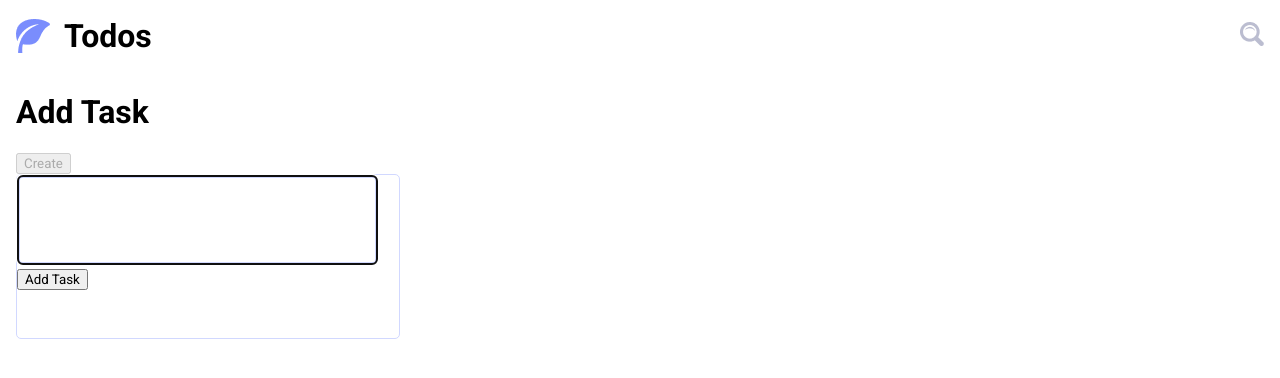
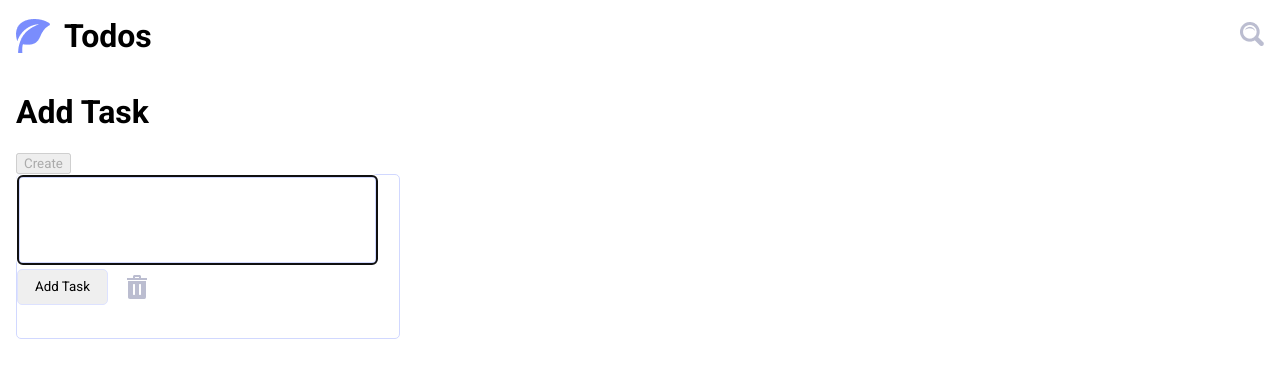
Before and after one commit to ahr-wtag/react-todo-app, a React (Create React App) app: page / in a window 1280 px wide. Both pictures are taken after a click on the button "Create". Shown: the top 378 px of the page. Built offline with nearby package versions, Linux system fonts and the light colour scheme.

Commit message:
error fix

```diff
--- a/src/components/TaskCard/AddTaskCard.jsx
+++ b/src/components/TaskCard/AddTaskCard.jsx
@@ -56,8 +56,14 @@ const AddTaskCard = () => {
         className={style.textarea}
       ></textarea>
       <small>{error && error}</small>
-      <div>
-        <button onClick={storeTask}>Add Task</button>
+
+      <div className={style.actionContainer}>
+        <div>
+          <button className="btn" onClick={storeTask}>
+            Add Task
+          </button>
+        </div>
+        <img src={DELETE} alt={DELETE_ALT} onClick={cancelAction} />
       </div>
     </div>
   );
```
